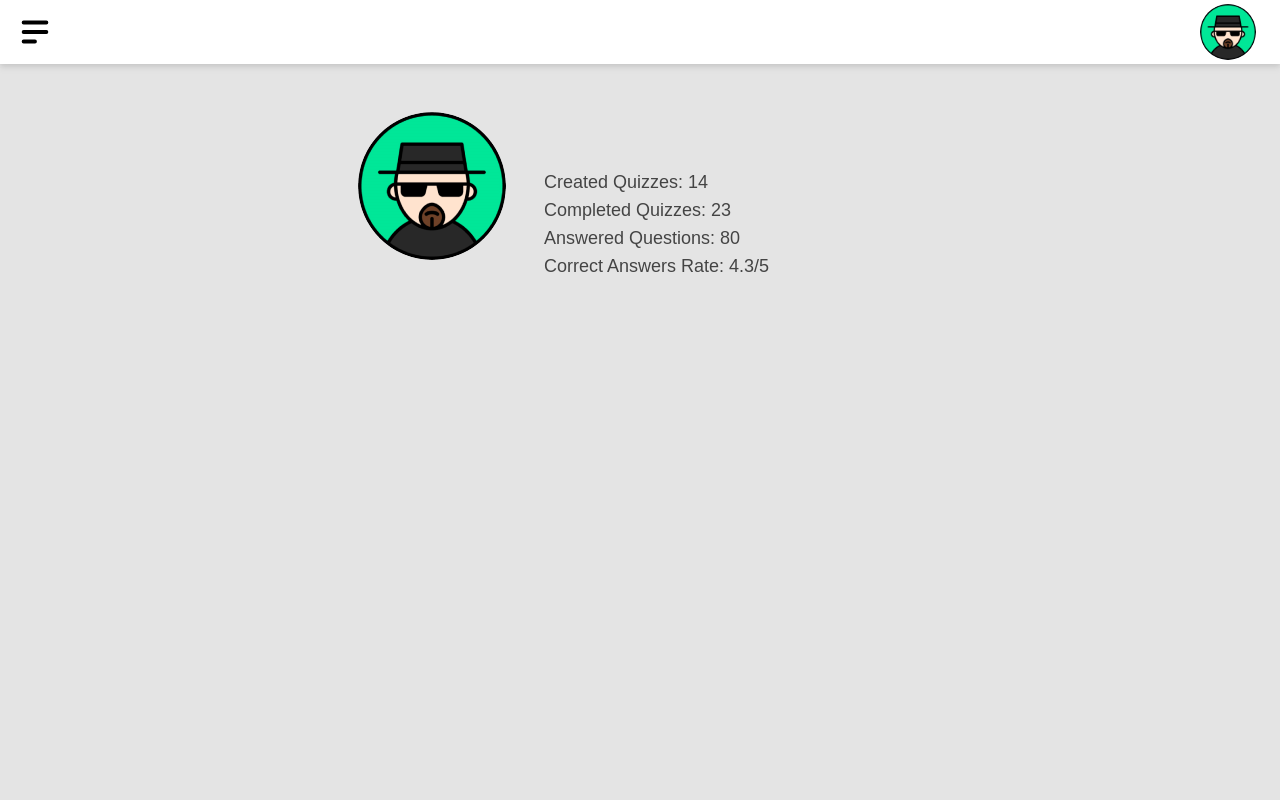
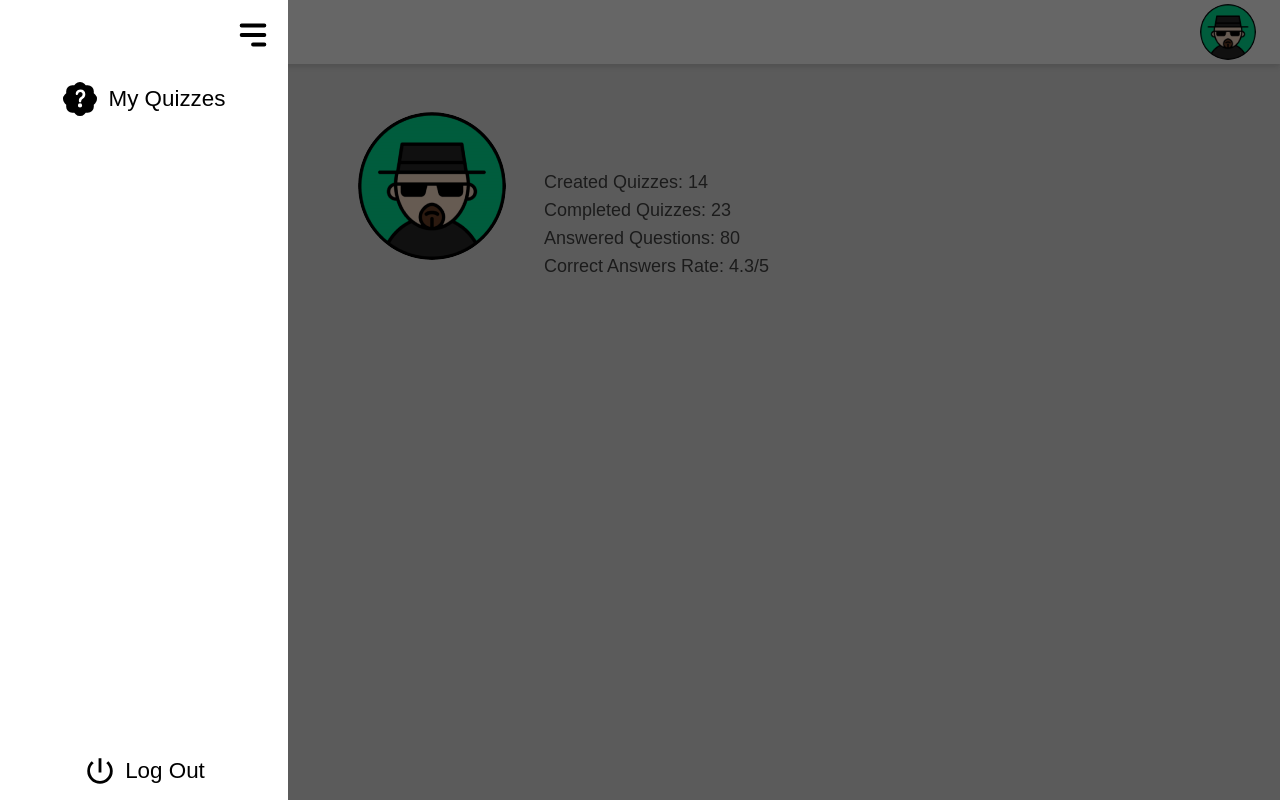
Before and after one commit to jeansvf/study-quiz, a React (Vite) app: page /account in a window 1280 px wide. Both pictures are taken after a click on the icon 35 px from the left and 32 px from the top of the page. Built offline with nearby package versions, Linux system fonts and the light colour scheme; no server answers.

Commit message:
finished sidebar and added logout

```diff
--- /dev/null
+++ b/src/SideBarContext.jsx
@@ -0,0 +1,24 @@
+import React, { useState } from 'react'
+import { createContext, useContext } from 'react'
+
+const SideBarContextProvider = createContext();
+
+function SideBarContext({ children }) {
+    const [sideBarActive, setSideBarActive] = useState(false)
+
+    const value = {
+      sideBarActive,
+      setSideBarActive
+    }
+
+    return (
+      <SideBarContextProvider.Provider value={value}>
+        { children }
+      </SideBarContextProvider.Provider>
+    )
+}
+
+export default SideBarContext;
+
+// This is a helper
+export const useSideBarContext = () => useContext(SideBarContextProvider);
--- a/src/components/NavBar.jsx
+++ b/src/components/NavBar.jsx
@@ -1,24 +1,14 @@
-import { onAuthStateChanged } from "firebase/auth";
 import { HiMenuAlt2 } from "react-icons/hi";
 import { Link } from "react-router-dom";
-import { auth } from "../features/firebase-config";
-import { useEffect, useState } from "react";
 import profilePic from "../assets/profile_pic.png";
+import { useSideBarContext } from "../SideBarContext";
 
 export default function NavBar() {
-    const [userName, setUserName] = useState()
-
-    useEffect(() => {
-        onAuthStateChanged(auth, (user) => {
-            if(user){
-                setUserName(user.displayName)
-            }
-        })
-    }, [])
+    const { setSideBarActive } = useSideBarContext()
 
     return (
         <nav className="fixed top-0 flex w-full justify-between items-center h-16 bg-white drop-shadow-md">
-            <HiMenuAlt2 className="cursor-pointer ml-4" size={38} />
+            <HiMenuAlt2 onClick={() => setSideBarActive(true)} className="cursor-pointer ml-4" size={38} />
             <Link to={"/account"} className="flex h-fit mr-6">
                 <img src={profilePic} alt="profile picture" className="bg-gray-400 rounded-full w-14 h-14" />
             </Link>
--- a/src/components/SideBar.jsx
+++ b/src/components/SideBar.jsx
@@ -2,17 +2,36 @@ import { HiMenuAlt3 } from 'react-icons/hi';
 import { BsPatchQuestionFill } from 'react-icons/bs';
 import { MdPowerSettingsNew } from 'react-icons/md';
 import { Link } from 'react-router-dom';
+import { useSideBarContext } from '../SideBarContext'
+import { motion } from 'framer-motion';
+import { signOut } from "firebase/auth";
+import { auth } from '../features/firebase-config';
 
-export default function SideBar({setSideBarActive}) {
+export default function SideBar() {
+    const { setSideBarActive } = useSideBarContext()
     return (
-        <div className="flex flex-col fixed left-0 top-0 h-full w-72 z-20 bg-white">
-            <HiMenuAlt3 onClick={setSideBarActive(false)} className='ml-auto cursor-pointer m-4' size={38}/>
-            <Link to={"/my-quizzes"} className='flex justify-center items-center text-[1.4rem] cursor-pointer py-3 hover:bg-[#f1f1f1]'>
+        <motion.div
+        initial={{
+            x: "-100%"
+        }}
+        animate={{
+            x: 0,
+        }}
+        exit={{
+            x: "-100%",
+            opacity: 0
+        }}
+        transition={{
+            duration: .2
+        }}
+        className="flex flex-col fixed left-0 top-0 h-full w-72 z-20 bg-white">
+            <HiMenuAlt3 onClick={() => setSideBarActive(false)} className='ml-auto cursor-pointer m-4' size={38}/>
+            <Link onClick={() => setSideBarActive(false)} to={"/my-quizzes"} className='flex justify-center items-center text-[1.4rem] cursor-pointer py-3 hover:bg-[#f1f1f1]'>
                 <BsPatchQuestionFill className='mr-3' size={34}/> My Quizzes
             </Link>
-            <div className='flex justify-center items-center mt-auto text-[1.4rem] cursor-pointer py-3 hover:bg-[#f1f1f1]'>
+            <a onClick={() => signOut(auth)} className='flex justify-center items-center mt-auto text-[1.4rem] cursor-pointer py-3 hover:bg-[#f1f1f1]'>
                 <MdPowerSettingsNew className='mr-2' size={34}/> Log Out
-            </div>
-        </div>
+            </a>
+        </motion.div>
     )
 }
--- a/src/main.jsx
+++ b/src/main.jsx
@@ -2,9 +2,12 @@ import React from 'react'
 import ReactDOM from 'react-dom/client'
 import App from './App'
 import './index.css'
+import SideBarContext from './SideBarContext'
 
 ReactDOM.createRoot(document.getElementById('root')).render(
   <React.StrictMode>
+    <SideBarContext>
       <App />
+    </SideBarContext>
   </React.StrictMode>,
 )
--- a/src/pages/Account.jsx
+++ b/src/pages/Account.jsx
@@ -1,7 +1,22 @@
+import { AnimatePresence } from "framer-motion"
+import { useSideBarContext } from "../SideBarContext"
 import UserProfile from "../components/Account/UserProfile"
+import DarkBackground from "../components/DarkBackground"
+import SideBar from "../components/SideBar"
 
 export default function Account() {
+    const { sideBarActive } = useSideBarContext()
     return (
-        <UserProfile />
+        <>
+            <AnimatePresence>
+                {sideBarActive ? (
+                    <>
+                        <SideBar />
+                        <DarkBackground />
+                    </>
+                    ) : null}
+            </AnimatePresence>
+            <UserProfile />
+        </>
     )
 }
--- a/src/pages/MyQuizzes.jsx
+++ b/src/pages/MyQuizzes.jsx
@@ -2,19 +2,21 @@ import QuizComponent from "../components/MyQuizzes/QuizComponent";
 import LoadingSvg from "../components/LoadingSvg";
 import CreateQuizModal from "../components/MyQuizzes/CreateQuizModal";
 import SideBar from "../components/SideBar";
+import DarkBackground from "../components/DarkBackground";
 import { BsPlus } from 'react-icons/bs';
 import { onAuthStateChanged } from "firebase/auth";
 import { auth, db } from "../features/firebase-config";
 import { collection, getDocs, query, where } from "firebase/firestore";
 import { useEffect, useRef, useState } from "react";
 import { AnimatePresence } from 'framer-motion';
-import DarkBackground from "../components/DarkBackground";
+import { useSideBarContext } from "../SideBarContext";
 
 export default function MyQuizzes() {
     const effectRan = useRef(false)
     const [quizzes, setQuizzes] = useState()
     const [quizModalActive, setQuizModalActive] = useState(false)
-    const [sideBarActive, setSideBarActive] = useState(false)
+
+    const { sideBarActive } = useSideBarContext();
 
     useEffect(() => {
         if(effectRan.current === false) {
@@ -39,8 +41,14 @@ export default function MyQuizzes() {
 
     return (
         <>
-            {sideBarActive ? <SideBar setSideBarActive={setSideBarActive} /> : null}
-            {sideBarActive ? <DarkBackground /> : null}
+            <AnimatePresence>
+                {sideBarActive ? (
+                    <>
+                        <SideBar />
+                        <DarkBackground />
+                    </>
+                ) : null}
+            </AnimatePresence>
             <div className="mt-28">
                 <AnimatePresence>
                     {/* render the modal to add quizzes */}
@@ -48,7 +56,7 @@ export default function MyQuizzes() {
                         quizModalActive == true ? (
                             <>
                                 <DarkBackground />
-                                <CreateQuizModal setQuizModalActive={setQuizModalActive} getQuizzes={getQuizzes}/>
+                                <CreateQuizModal getQuizzes={getQuizzes}/>
                             </>
                             ) : null
                     }
```
Also changed, not shown: src/side-bar-context.js (deleted).
